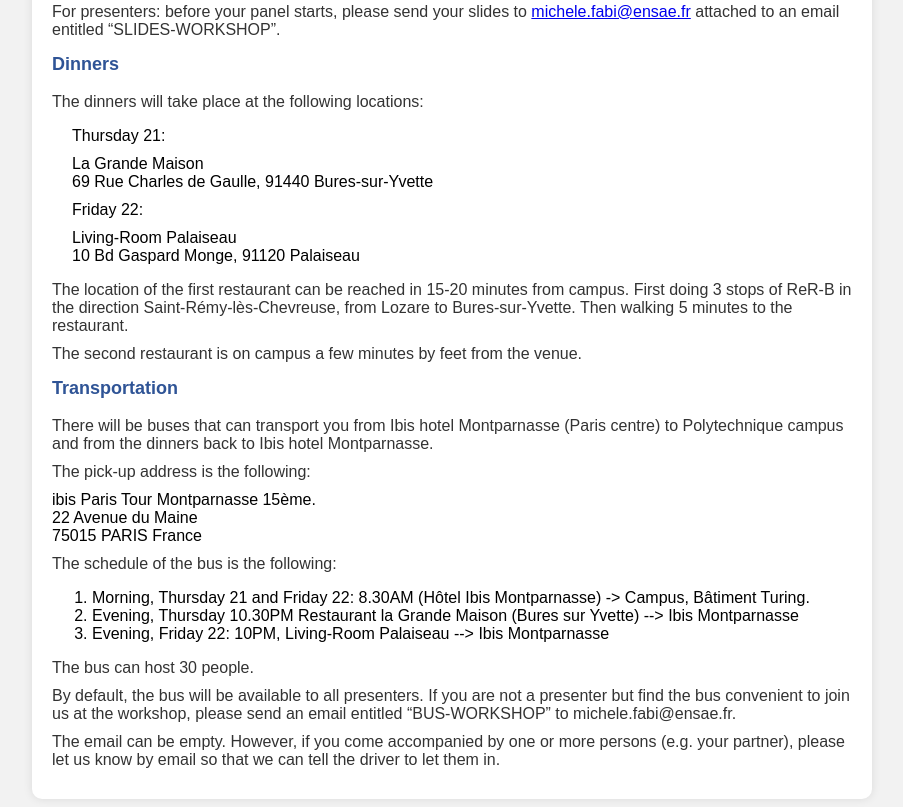
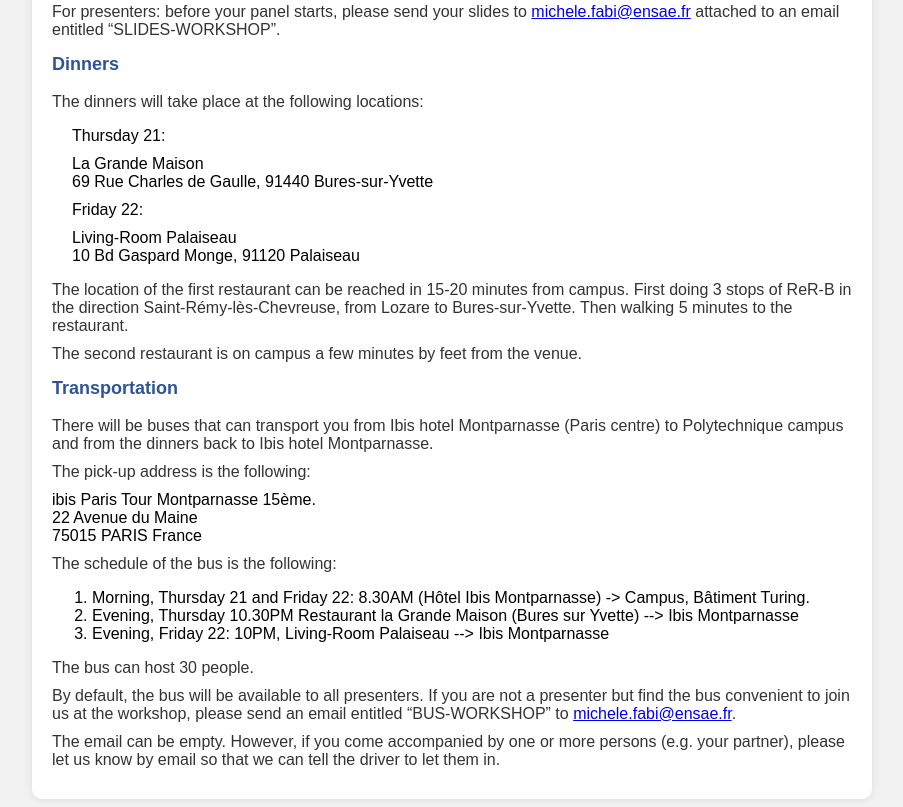
Before and after one commit to michele-fabi/Blockchain-DEFI-Workshop-X-OMI, a plain HTML site: page index.html in a window 1280 px wide. Shown: the part 756-1563 px from the top of the page, without its empty margins (188-1091 px from the left). Drawn offline with Linux system fonts and the light colour scheme.

Commit message:
Update index.html

```diff
--- a/index.html
+++ b/index.html
@@ -158,7 +158,7 @@
             </ol>
 
             <p>The bus can host 30 people.</p>
-            <p>By default, the bus will be available to all presenters. If you are not a presenter but find the bus convenient to join us at the workshop, please send an email entitled “BUS-WORKSHOP” to michele.fabi@ensae.fr. </p>
+            <p>By default, the bus will be available to all presenters. If you are not a presenter but find the bus convenient to join us at the workshop, please send an email entitled “BUS-WORKSHOP” to <a href="michele.fabi@ensae.fr">michele.fabi@ensae.fr</a>. </p>
 
 			<p>The email can be empty. However, if you come accompanied by one or more persons (e.g. your partner), please let us know by email so that we can tell the driver to let them in.</p>
 
```
